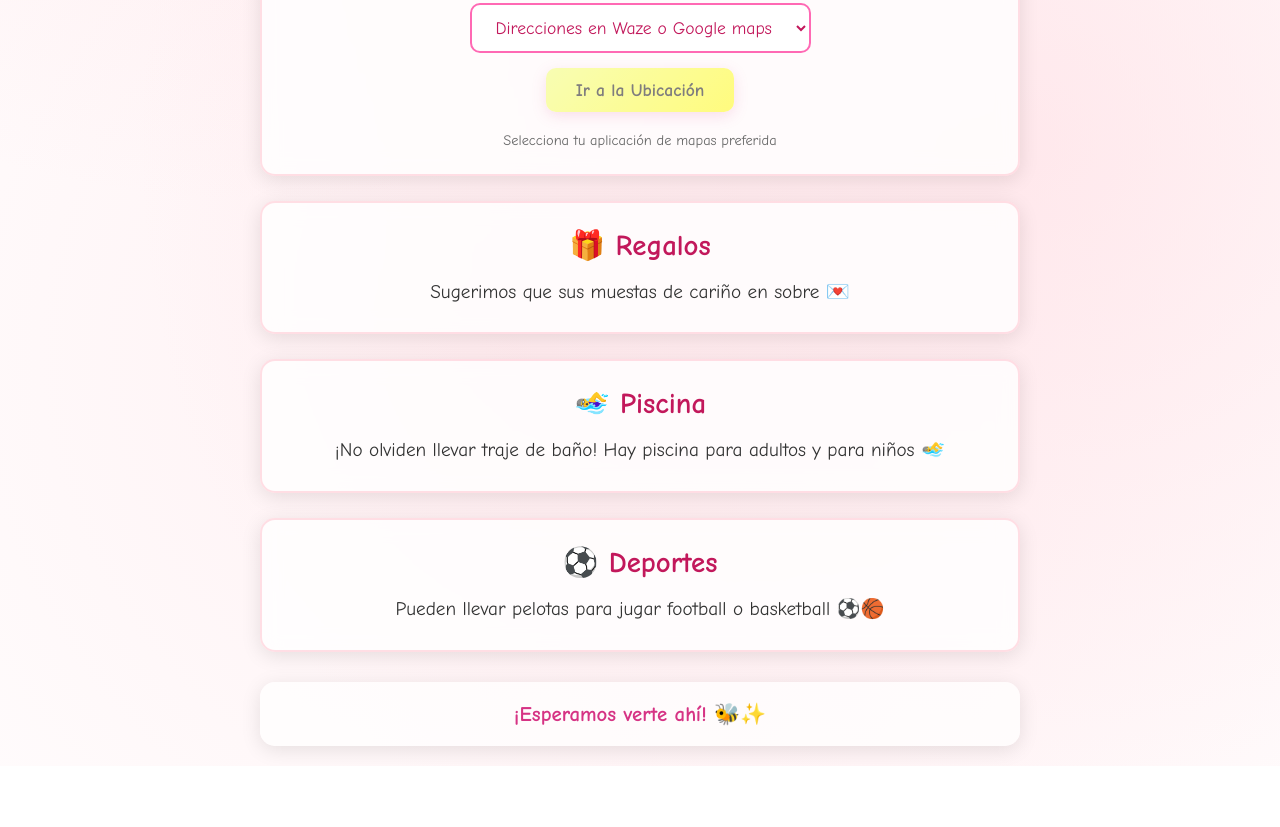
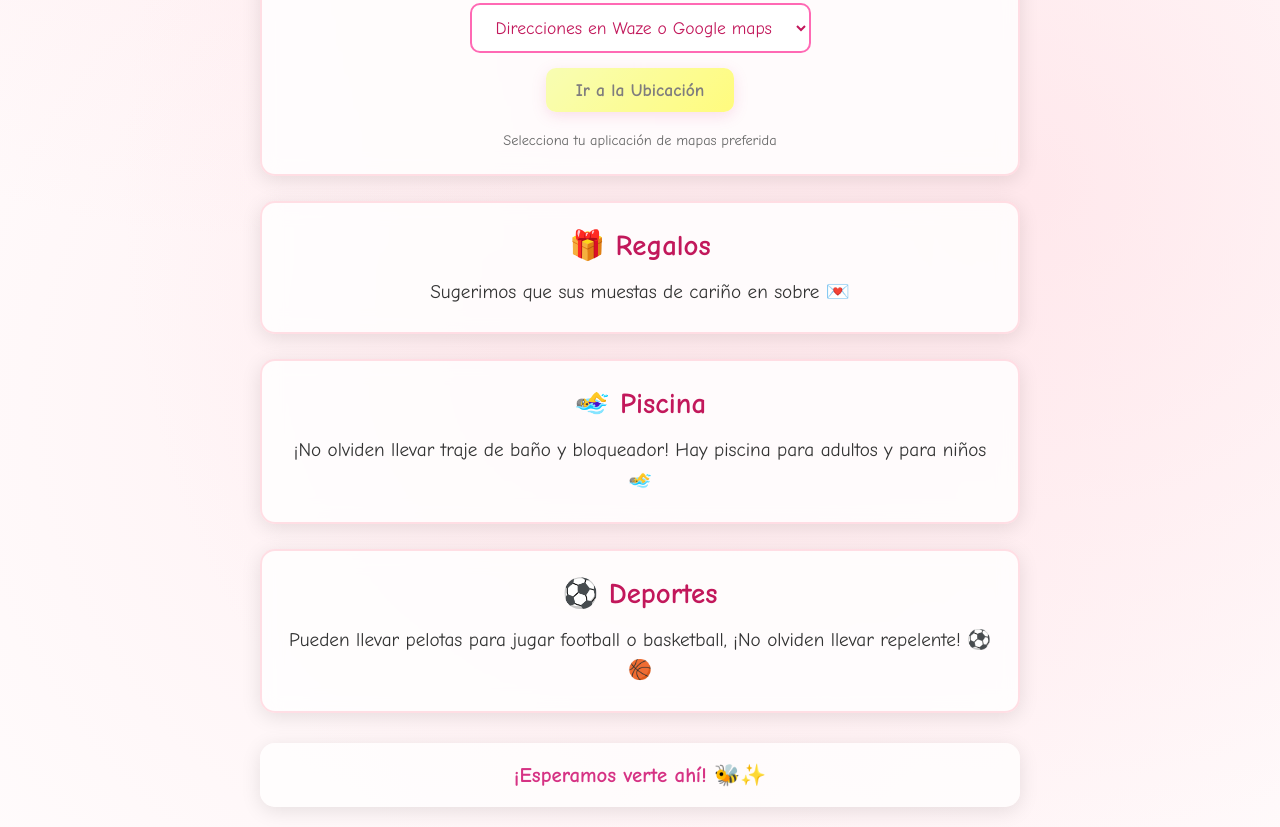
Before and after one commit to rolivorene/Sofi-s-Bday, a plain HTML site: page index.html in a window 1280 px wide. Shown: the part 1304-2131 px from the top of the page. Before the commit the page ends 2070 px from the top, so only its background shows below. Drawn offline with Linux system fonts and the light colour scheme.

Commit message:
specified more details for courts and pool

```diff
--- a/index.html
+++ b/index.html
@@ -55,12 +55,12 @@
 
             <section class="pool-section">
                 <h2>🏊‍♀️ Piscina</h2>
-                <p class="pool-info">¡No olviden llevar traje de baño! Hay piscina para adultos y para niños 🏊‍♂️</p>
+                <p class="pool-info">¡No olviden llevar traje de baño y bloqueador! Hay piscina para adultos y para niños 🏊‍♂️</p>
             </section>
 
             <section class="sports-section">
                 <h2>⚽ Deportes</h2>
-                <p class="sports-info">Pueden llevar pelotas para jugar football o basketball ⚽🏀</p>
+                <p class="sports-info">Pueden llevar pelotas para jugar football o basketball, ¡No olviden llevar repelente! ⚽🏀</p>
             </section>
         </main>
 
```
